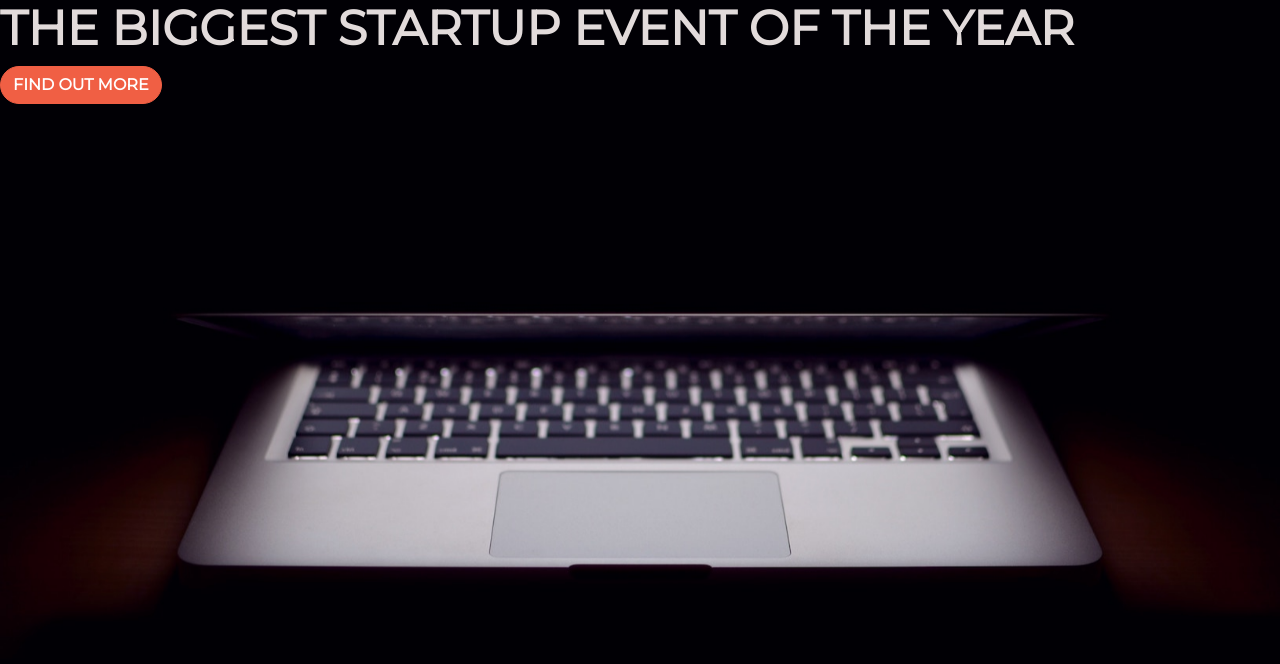
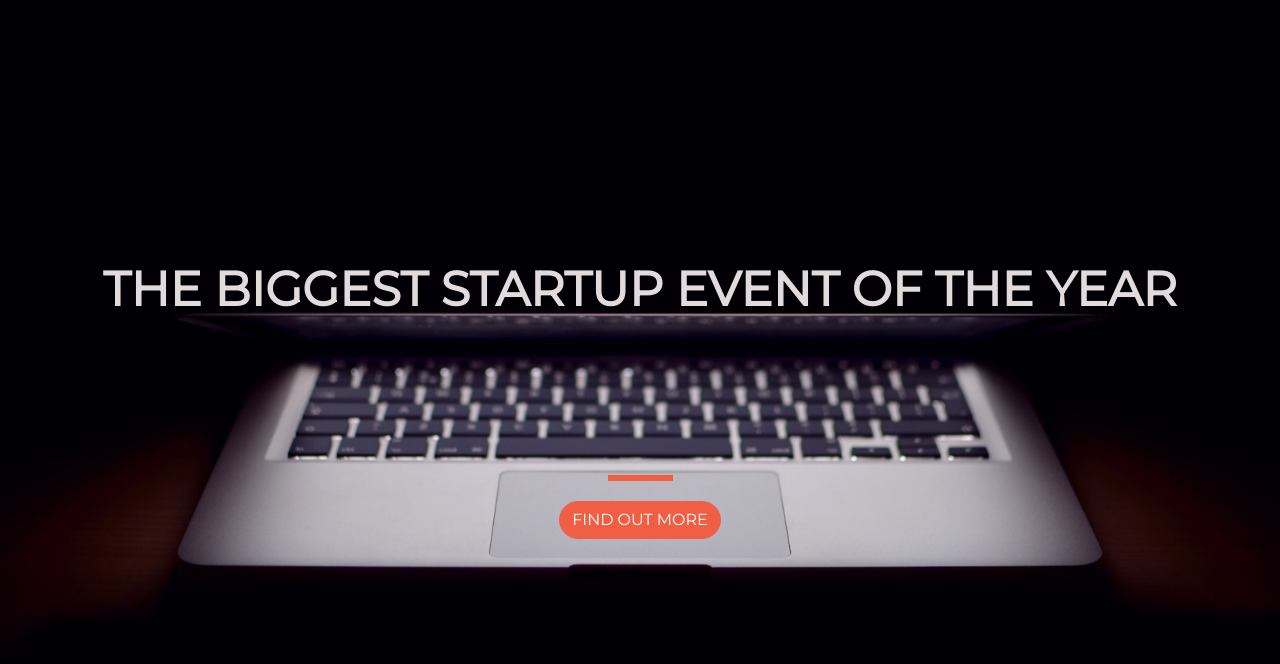
Before and after one commit to SeattleSlough/startup_website_project, a plain HTML site: page index.html in a window 1280 px wide. Drawn offline with nearby package versions, Linux system fonts and the light colour scheme.

Commit message:
finished landing page (div + flex)

```diff
--- a/index.html
+++ b/index.html
@@ -21,8 +21,18 @@
   </head>
 
   <body>
-    <h1 class="text-uppercase"><strong>The biggest startup event of the year</strong></h1>
-    <button class="btn btn-primary btn-xl">Find out more</button>
+    <div class="container d-flex justify-content-center align-items-center h-100">
+      <div class="row">
+        <header class="text-center col-12">
+          <h1 class="text-uppercase"><strong>The biggest startup event of the year</strong></h1>
+        </header>
+        <div class="buffer col-12"></div>
+        <section class="text-center col-12">
+          <hr>
+          <button class="btn btn-primary btn-xl">Find out more</button>
+        </section>
+      </div>
+    </div>
   </body>
 
 </html>
--- a/style.css
+++ b/style.css
@@ -26,8 +26,12 @@ hr {
 	opacity: 1;
 }
 
+.buffer {
+	height: 8rem;
+}
+
 .btn {
-	font-weight: 700;
+	font-weight: 500;
 	border-radius: 300px;
 	text-transform: uppercase;
 }
@@ -43,4 +47,6 @@ hr {
 
 .btn-primary:hover {
 	background-color: #ee4b08;
+	border-color: #ee4b08;
+	border-width: 4px;
 }
```
